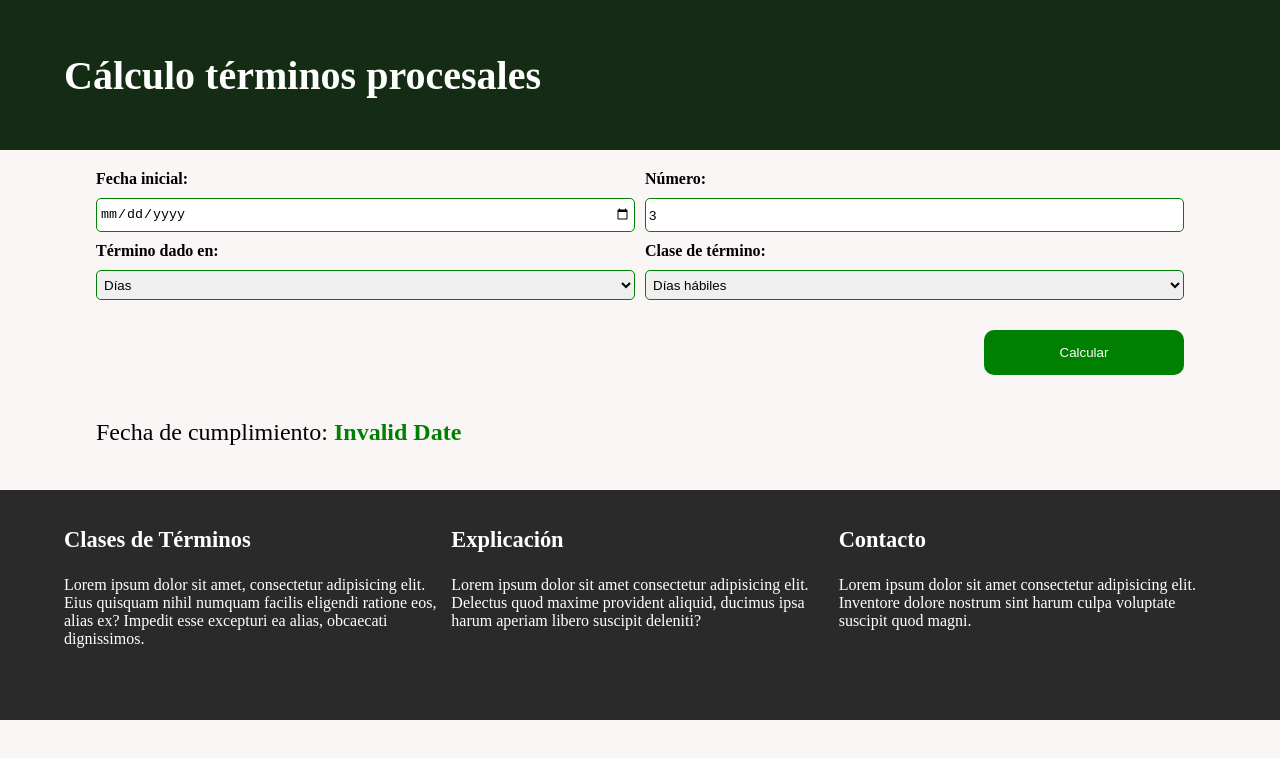
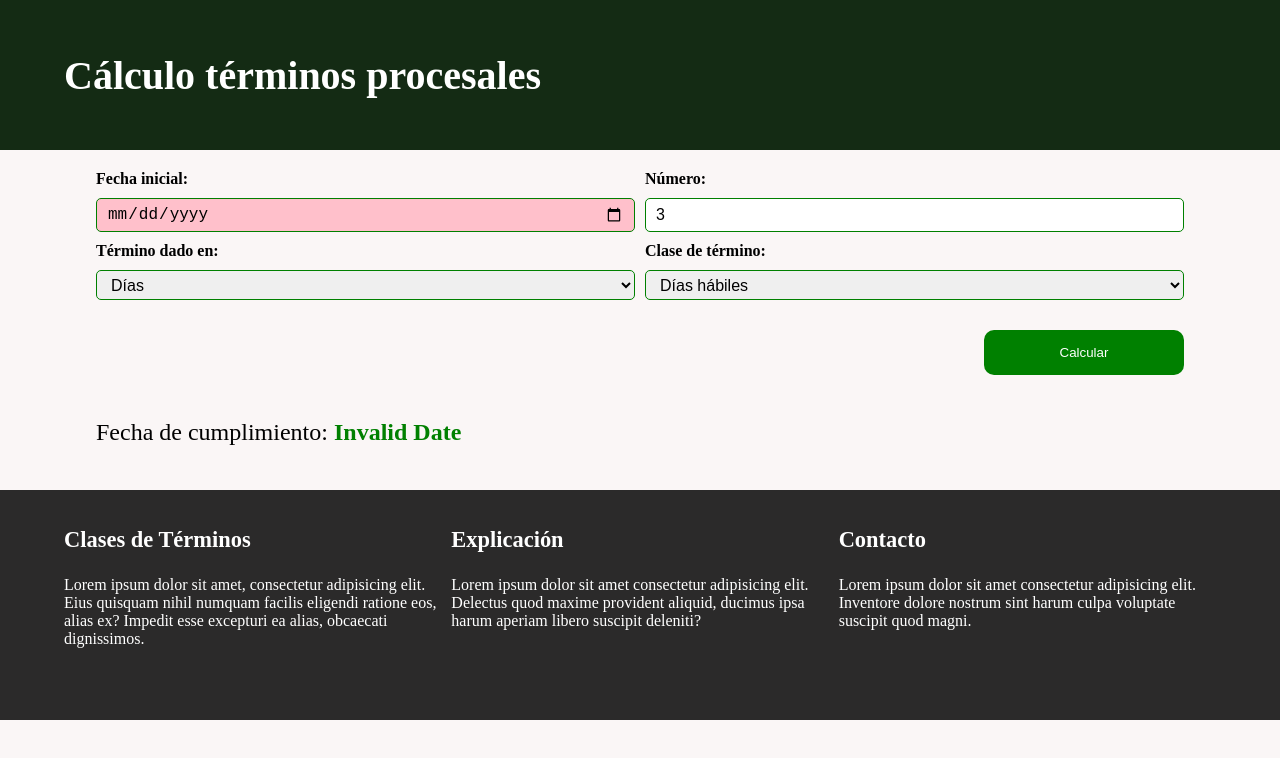
Before and after one commit to Javieravv/control-terminos, a React (Vite) app: page / in a window 1280 px wide. Shown: the top 758 px of the page. Built offline with nearby package versions, Linux system fonts and the light colour scheme.

Commit message:
Arreglando bug

```diff
--- a/src/components/TerminosJudiciales.jsx
+++ b/src/components/TerminosJudiciales.jsx
@@ -19,7 +19,7 @@ arrayDias.forEach(item => {
  */
 export const TerminosJudiciales = () => {
     const [dataTerminos, setDataTerminos] = useState ({
-        fechainicio: dayjs().format('MM/DD/YYYY'),
+        fechainicio: dayjs().format('YYYY/MM/DD'),
         numerodias: 3,
         tipodia: '0',  // 1 = hábil 2 = calendario
         tipotermino: '1', // 1 = días, 2 = meses, 3 = años
--- a/src/css/estilos-terminos.scss
+++ b/src/css/estilos-terminos.scss
@@ -91,7 +91,16 @@ header {
             border-radius: 5px;
             border: 1px green solid;
             padding: 1px 3px;
+            font-size: 1rem;
+            padding: 1px 10px;
+            // width: 100%;
         }
+
+        input[type="date"] {
+            background-color: pink;
+            width: inherit;
+        }
+
 
         .clase-terminos {
             flex-basis: 450px;
@@ -161,7 +170,6 @@ header {
 
     @media screen and (max-width: $extra-small) {
         padding: 0px 10px;
-        background-color: maroon;
         div {
             width: 100%;
         }
```
